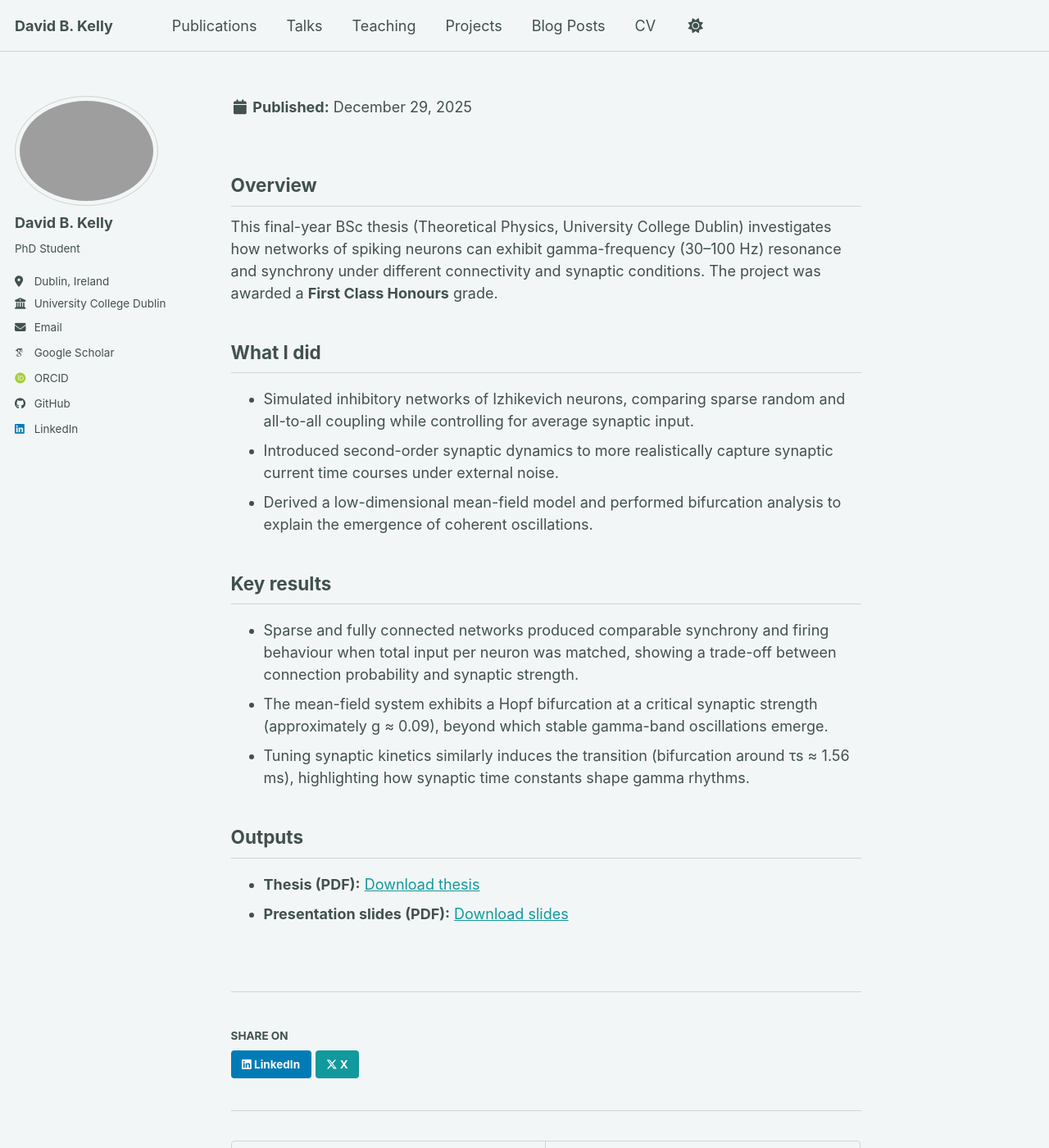
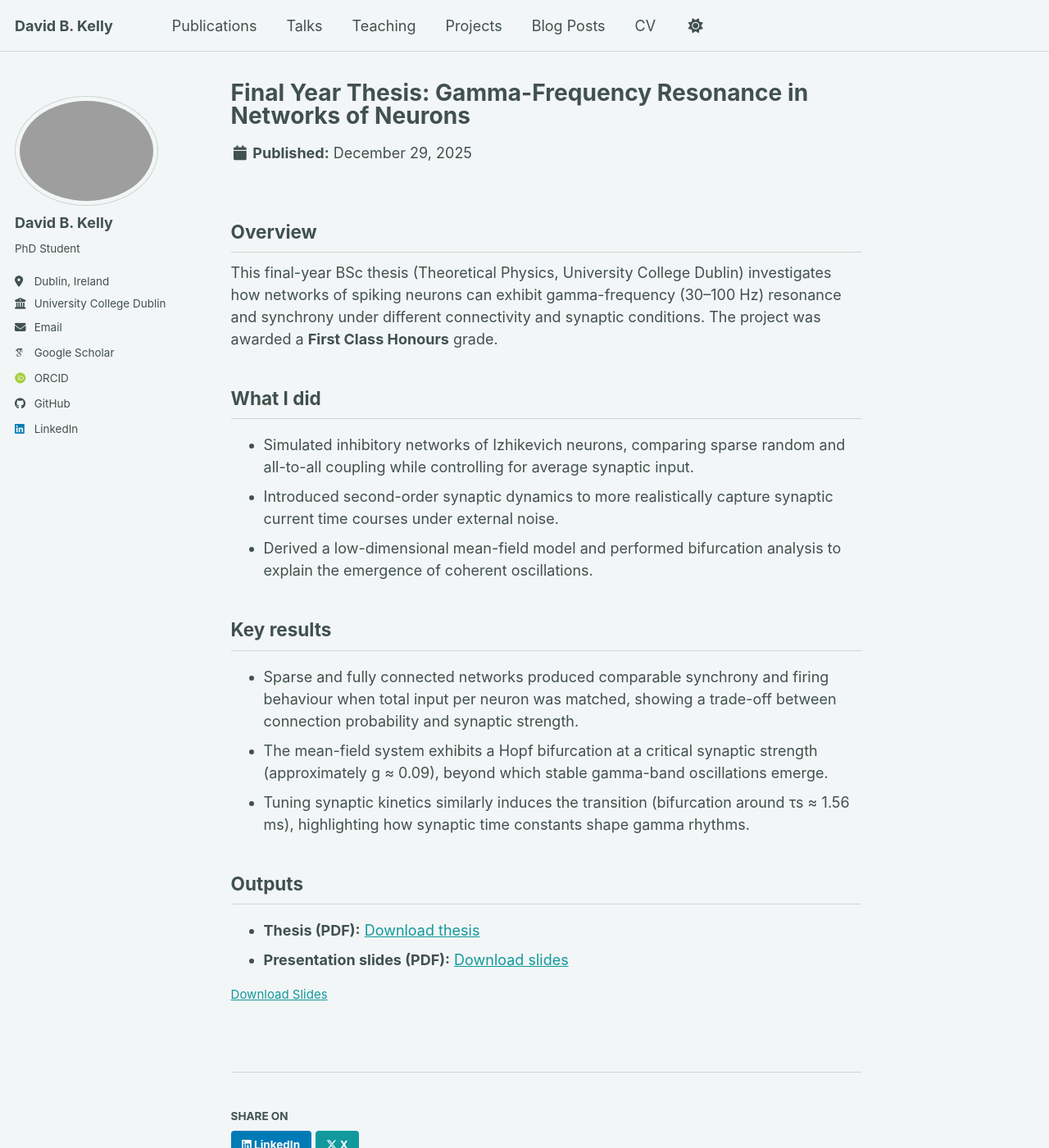
Before and after one commit to davidbkelly/davidbkelly.github.io, a Jekyll site: the page built from _portfolio/undergraduate_thesis.md, in a window 1280 px wide and 1400 px high. Shown: the whole window at 82% size. Built offline with Jekyll 4.4.1, drawn with Linux system fonts in a browser that asks for light colours; some web fonts are replaced; a script bundle is joined from its source files by our own code; library files that are not in the unit come from our copies; part of the change alters nothing that is shown.

Commit message:
Update slides URL in undergraduate thesis metadata

```diff
--- a/_portfolio/undergraduate_thesis.md
+++ b/_portfolio/undergraduate_thesis.md
@@ -2,7 +2,7 @@
 title: "Final Year Thesis: Gamma-Frequency Resonance in Networks of Neurons"
 excerpt: "Final-year BSc thesis investigating gamma-band (30–100 Hz) resonance and synchrony in spiking neural networks using Izhikevich neurons and mean-field reduction.
 <br/><a href='https://davidbkelly.github.io/files/Thesis_DavidKelly_21310556.pdf'>Download thesis (PDF)</a>"
-<br/><a href='https://davidbkelly.github.io/files/Thesis_Final_Presentation_DK.pdf'>Download slides (PDF)</a>"
+slidesurl: "https://davidbkelly.github.io/files/Thesis_Final_Presentation_DK.pdf"
 collection: portfolio
 ---
 
```
